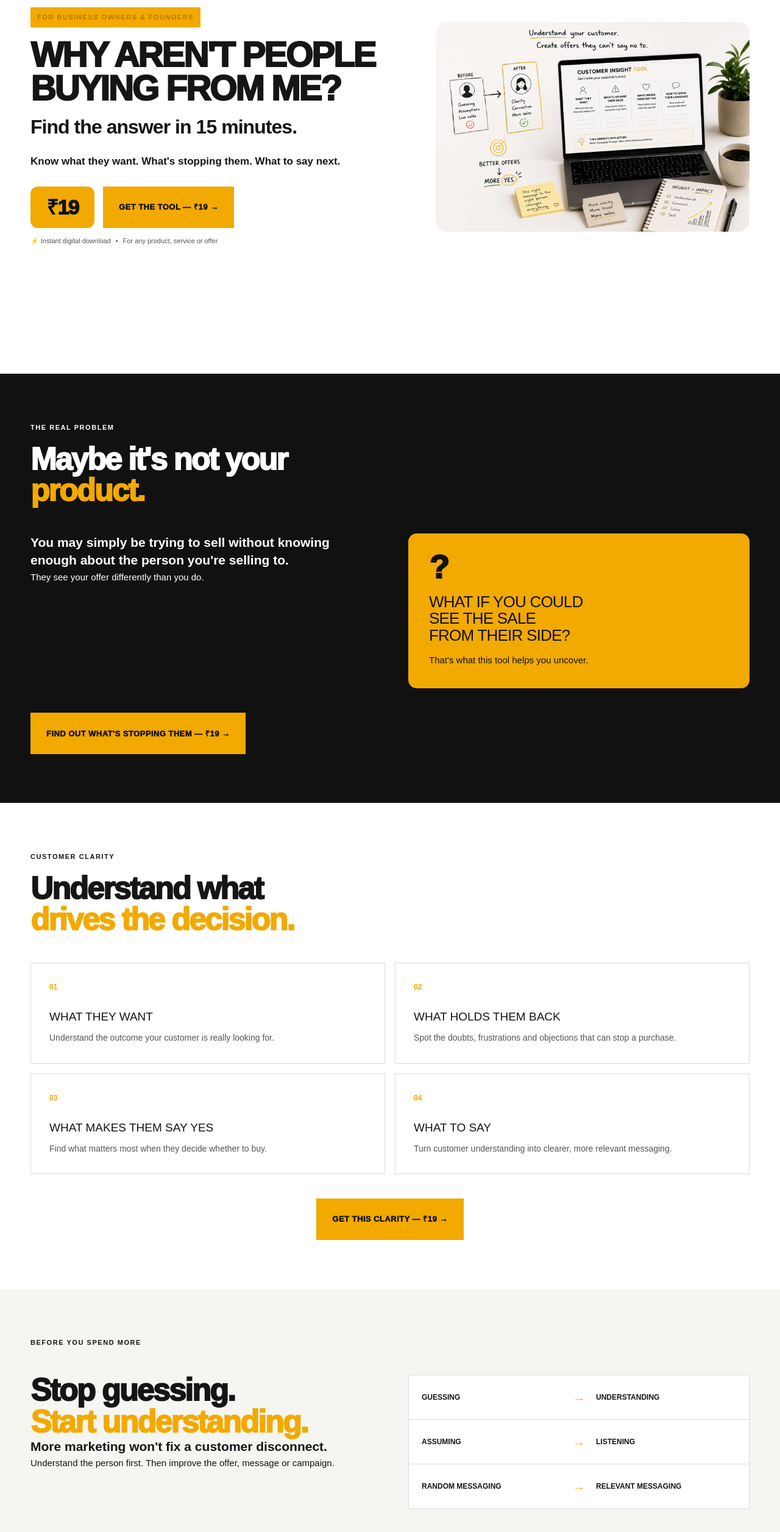
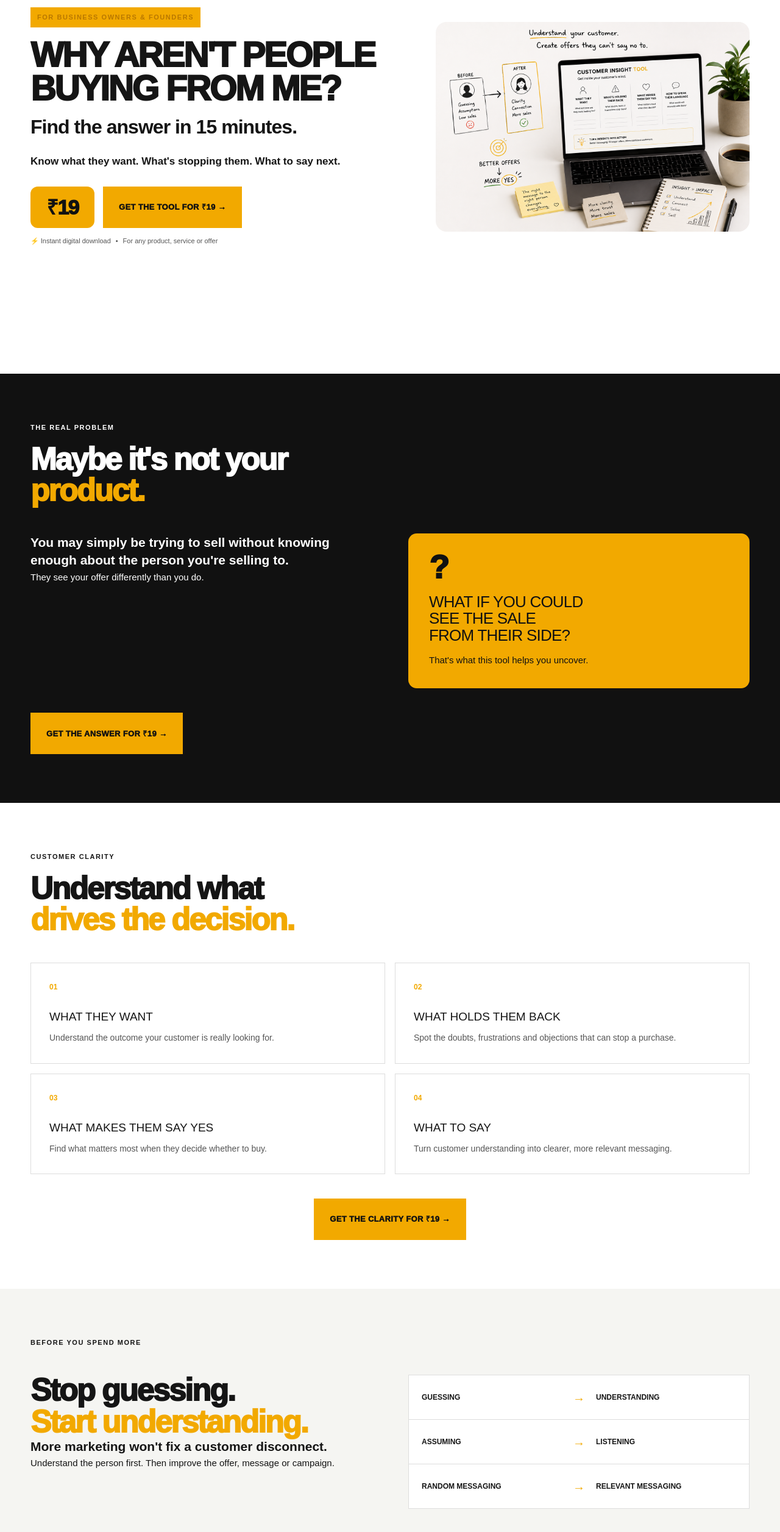
Before and after one commit to PuneetKaur1326/puneet-masterclass, a Next.js app: page /know-your-customer in a window 1280 px wide. Shown: the part 234-2747 px from the top of the page at 61% size. Built offline with nearby package versions, Linux system fonts and the light colour scheme; no server answers.

Commit message:
Revise CTA text and adjust styles
Updated CTA text to include 'FOR' before the price in multiple instances. Adjusted font sizes and letter spacing for better readability.

```diff
--- a/src/app/know-your-customer/page.tsx
+++ b/src/app/know-your-customer/page.tsx
@@ -132,7 +132,7 @@ export default function KnowYourCustomerPage() {
                 </div>
 
                 <CTA>
-                  GET THE TOOL — ₹19 →
+                  GET THE TOOL FOR ₹19 →
                 </CTA>
 
               </div>
@@ -221,7 +221,7 @@ export default function KnowYourCustomerPage() {
 
 
             <CTA>
-              FIND OUT WHAT'S STOPPING THEM — ₹19 →
+              GET THE ANSWER FOR ₹19 →
             </CTA>
 
           </div>
@@ -278,7 +278,7 @@ export default function KnowYourCustomerPage() {
             <div className="kyc-centered-cta">
 
               <CTA>
-                GET THIS CLARITY — ₹19 →
+                GET THE CLARITY FOR ₹19 →
               </CTA>
 
             </div>
@@ -349,7 +349,7 @@ export default function KnowYourCustomerPage() {
 
 
             <CTA>
-              UNDERSTAND YOUR CUSTOMER FIRST — ₹19 →
+              UNDERSTAND YOUR CUSTOMER FOR ₹19 →
             </CTA>
 
           </div>
@@ -401,7 +401,7 @@ export default function KnowYourCustomerPage() {
 
 
             <CTA>
-              GET EVERYTHING — ₹19 →
+              GET EVERYTHING FOR ₹19 →
             </CTA>
 
           </div>
@@ -469,7 +469,7 @@ export default function KnowYourCustomerPage() {
 
 
             <CTA>
-              UNDERSTAND YOUR CUSTOMER — ₹19 →
+              UNDERSTAND YOUR CUSTOMER FOR ₹19 →
             </CTA>
 
           </div>
@@ -573,7 +573,7 @@ export default function KnowYourCustomerPage() {
               </div>
 
               <CTA>
-                STOP GUESSING — ₹19 →
+                STOP GUESSING — GET THE TOOL FOR ₹19 →
               </CTA>
 
             </div>
@@ -613,7 +613,7 @@ export default function KnowYourCustomerPage() {
               </div>
 
               <CTA>
-                YES, I WANT THE TOOL — ₹19 →
+                YES, GET THE TOOL FOR ₹19 →
               </CTA>
 
             </div>
@@ -823,7 +823,7 @@ export default function KnowYourCustomerPage() {
 
 
         /* =====================================================
-           CTA — DEFAULT
+           CTA
         ===================================================== */
 
         .kyc-hero-action,
@@ -866,11 +866,6 @@ export default function KnowYourCustomerPage() {
           letter-spacing: -0.05em;
         }
 
-
-        /* =====================================================
-           PRIMARY CTA
-        ===================================================== */
-
         .kyc-cta {
           display: inline-flex !important;
 
@@ -899,7 +894,7 @@ export default function KnowYourCustomerPage() {
 
           font-weight: 950 !important;
 
-          letter-spacing: 0.035em !important;
+          letter-spacing: 0.025em !important;
 
           text-align: center !important;
 
@@ -999,7 +994,7 @@ export default function KnowYourCustomerPage() {
 
           font-weight: 950 !important;
 
-          letter-spacing: 0.025em !important;
+          letter-spacing: 0.02em !important;
 
           border-radius: 0 !important;
         }
@@ -1517,7 +1512,7 @@ export default function KnowYourCustomerPage() {
 
 
         /* =====================================================
-           FINAL
+           FINAL CTA
         ===================================================== */
 
         .kyc-final {
@@ -1912,7 +1907,7 @@ export default function KnowYourCustomerPage() {
           }
 
 
-          /* MOBILE CTA */
+          /* CTA */
 
           .kyc-cta {
             min-height: 58px !important;
@@ -1923,7 +1918,7 @@ export default function KnowYourCustomerPage() {
 
             padding: 10px 9px !important;
 
-            font-size: 10px !important;
+            font-size: 9.5px !important;
 
             line-height: 1.2 !important;
 
@@ -2380,11 +2375,11 @@ export default function KnowYourCustomerPage() {
 
             padding: 8px 8px !important;
 
-            font-size: 9.5px !important;
+            font-size: 9.2px !important;
 
             line-height: 1.2 !important;
 
-            letter-spacing: 0.01em !important;
+            letter-spacing: 0.008em !important;
 
             white-space: normal !important;
 
@@ -2484,7 +2479,7 @@ export default function KnowYourCustomerPage() {
           }
 
           .kyc-cta {
-            font-size: 9.2px !important;
+            font-size: 9px !important;
 
             padding-left: 7px !important;
 
@@ -2500,7 +2495,7 @@ export default function KnowYourCustomerPage() {
           }
 
           .kyc-final-action .kyc-cta {
-            font-size: 9px !important;
+            font-size: 8.7px !important;
           }
 
         }
```
